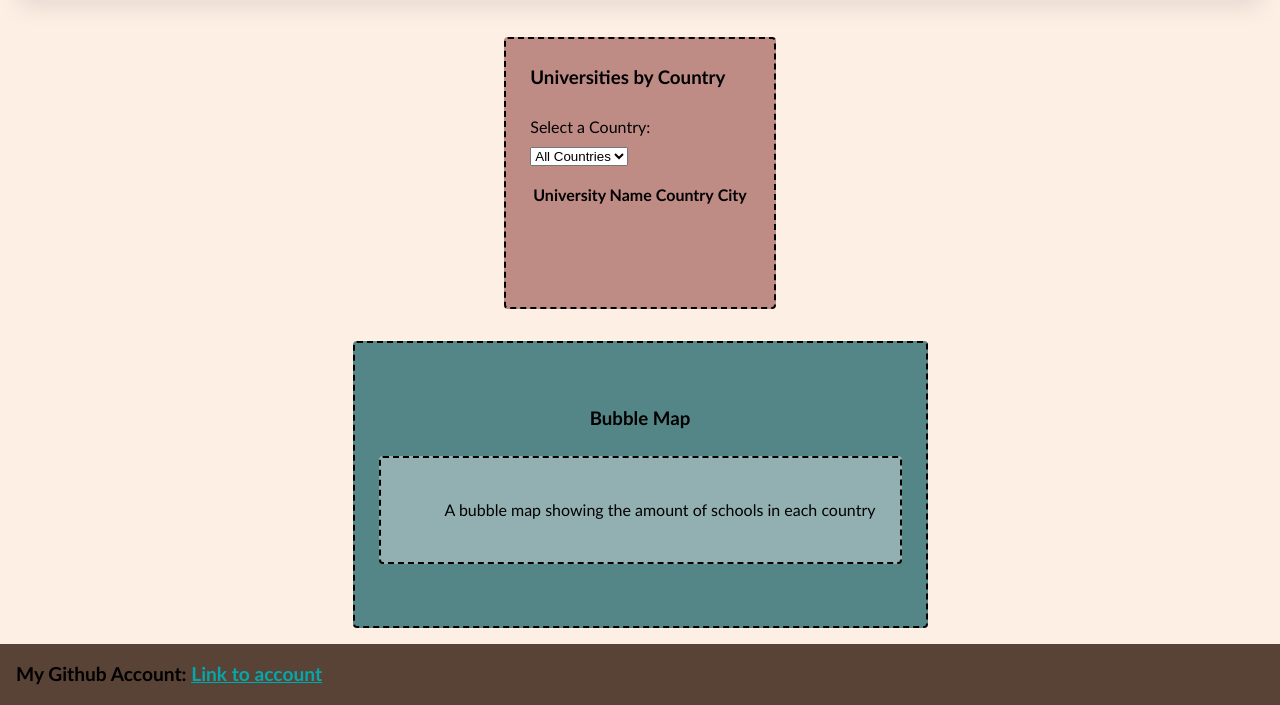
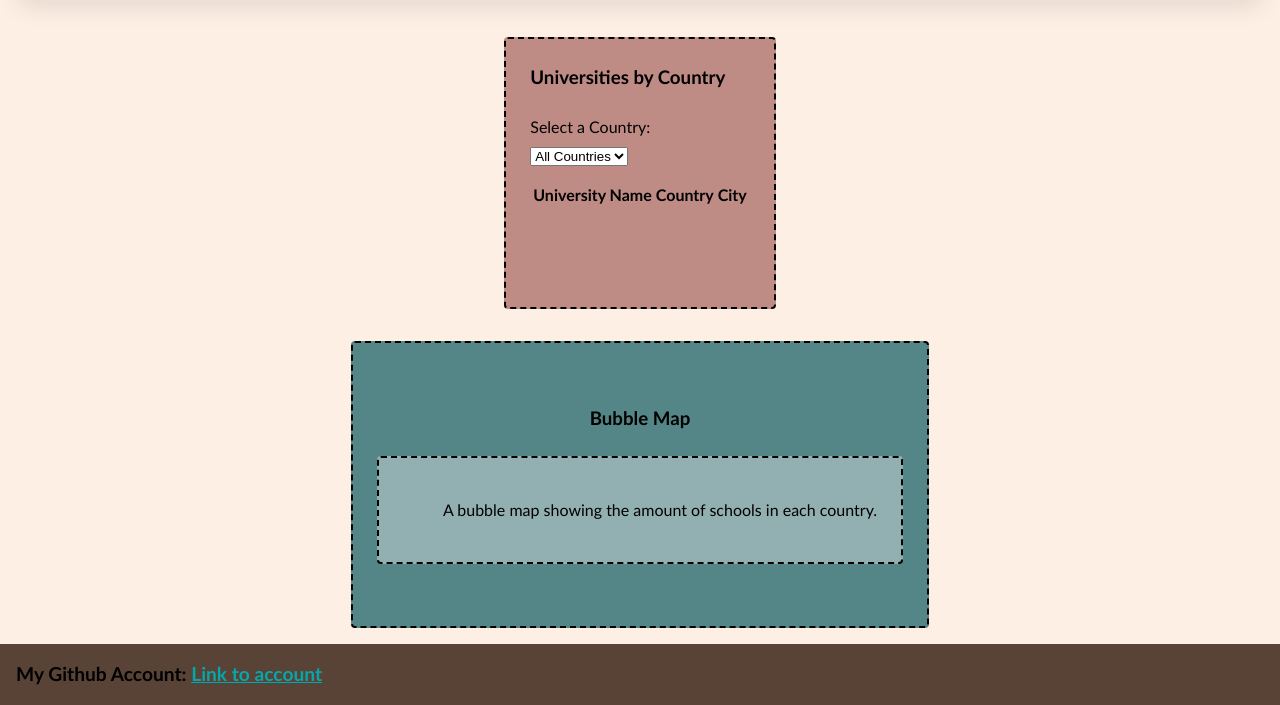
Before and after one commit to bringit2142/INST377-Project, a plain HTML site: page index.html in a window 1280 px wide. Shown: the part 95-800 px from the top of the page. Drawn offline with Linux system fonts and the light colour scheme.

Commit message:
More changes

```diff
--- a/index.html
+++ b/index.html
@@ -45,7 +45,7 @@
           <h3>Bubble Map</h3>
           <div class="box">
             <ol id="restaurant_list">
-              A bubble map showing the amount of schools in each country
+              A bubble map showing the amount of schools in each country.
             </ol>
           </div>
         </div>
```
